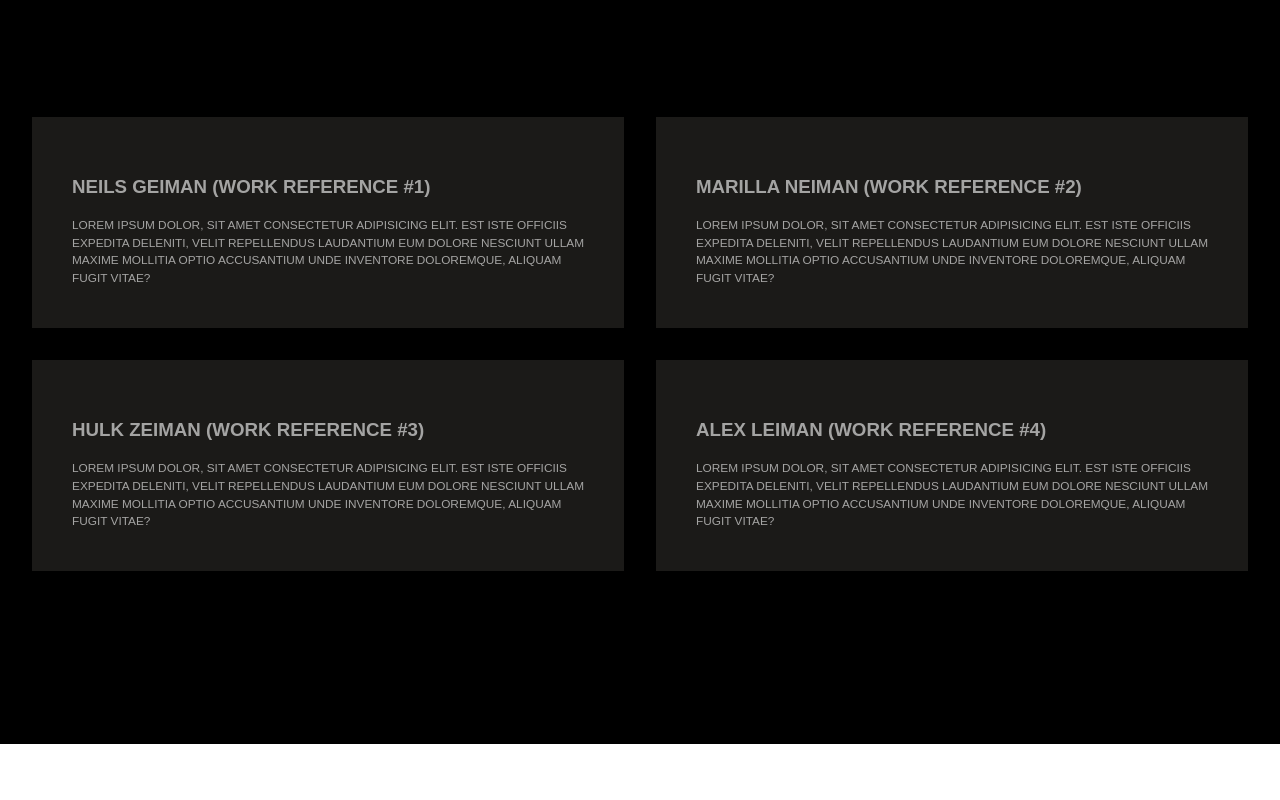
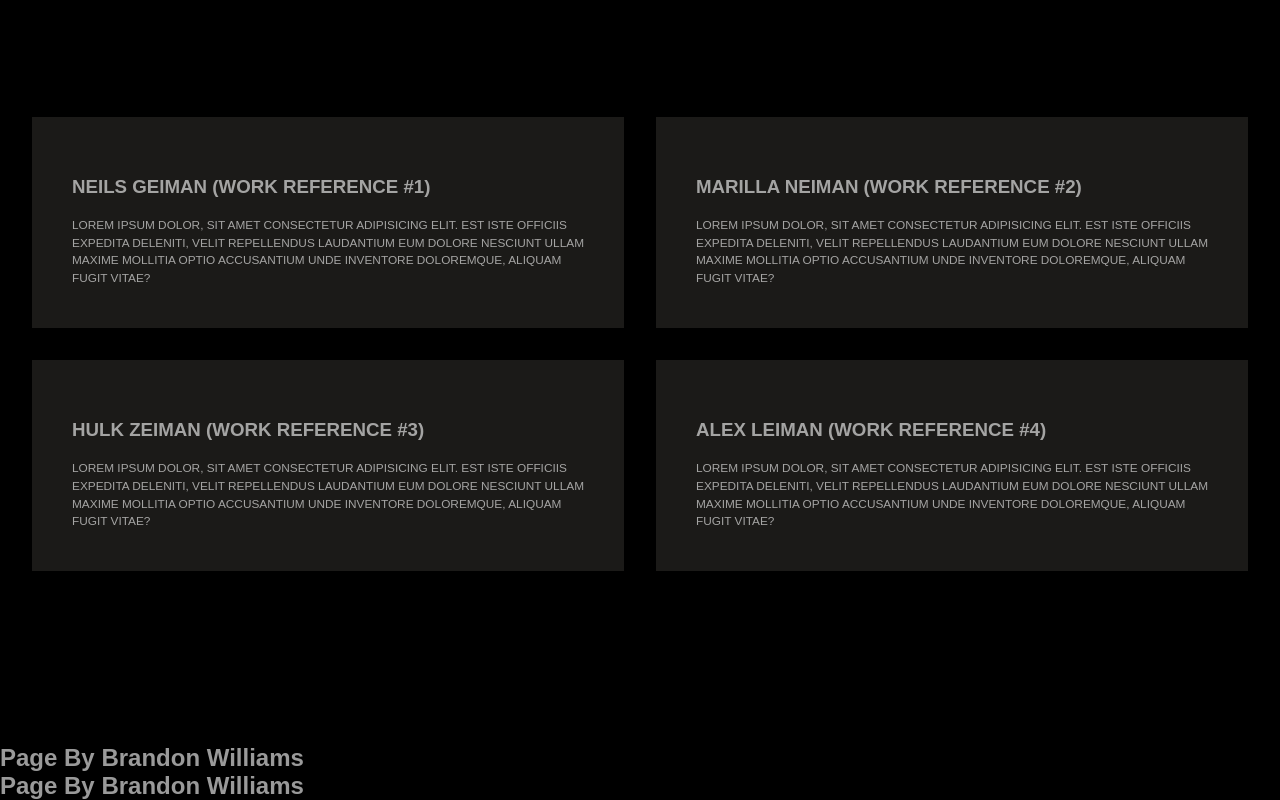
Before and after one commit to brandonawilliams1/brandon-profile, a React (Create React App) app: page / in a window 1280 px wide. Shown: the part 1656-2456 px from the top of the page. Built offline with nearby package versions, Linux system fonts and the light colour scheme; the HTML template or start-up script is replaced by a standard one.

Commit message:
changed homepage in package.json

```diff
--- a/package.json
+++ b/package.json
@@ -1,6 +1,6 @@
 {
   "name": "portfolio2",
-  "homepage": "https://brandonawilliams1.github.io",
+  "homepage": "https://brandonawilliams1.github.io/brandon-profile/",
   "version": "0.1.0",
   "private": true,
   "dependencies": {
--- a/src/App.js
+++ b/src/App.js
@@ -1,4 +1,4 @@
-import './App.css';
+
 import React from 'react';
 import {  Routes, Route } from "react-router-dom";
 import Header from './components/Header';
@@ -6,7 +6,7 @@ import Info from './components/Info';
 import Footer from './components/Footer';
 import Works from './components/Works';
 import Contact from './components/Contact';
-
+import './App.css';
 
 function App() {
   return (
--- a/src/components/Footer.js
+++ b/src/components/Footer.js
@@ -1,6 +1,8 @@
-export default function Header(){
+import './styles/Footer.css';
+
+export default function Footer(){
     return(
-        <div>
+        <div className='footer'>
             <h2>Page By Brandon Williams</h2>
         </div>
     )
--- a/src/components/Header.js
+++ b/src/components/Header.js
@@ -1,7 +1,7 @@
 import './styles/Header.css'
 import { NavLink } from "react-router-dom";
 import { Close, MenuOutlined } from '@material-ui/icons';
-import React,{useState} from 'react';
+import React,{ useState } from 'react';
 
 
 export default function Header(){
--- a/src/components/Modal.js
+++ b/src/components/Modal.js
@@ -1,4 +1,4 @@
-import { NavLink } from 'react-router-dom';
+// import { NavLink } from 'react-router-dom';
 import './styles/Modal.css'
 import { Close } from '@material-ui/icons';
 
--- /dev/null
+++ b/src/components/styles/Footer.css
@@ -0,0 +1,3 @@
+.footer{
+    background-color: black;
+}
```
